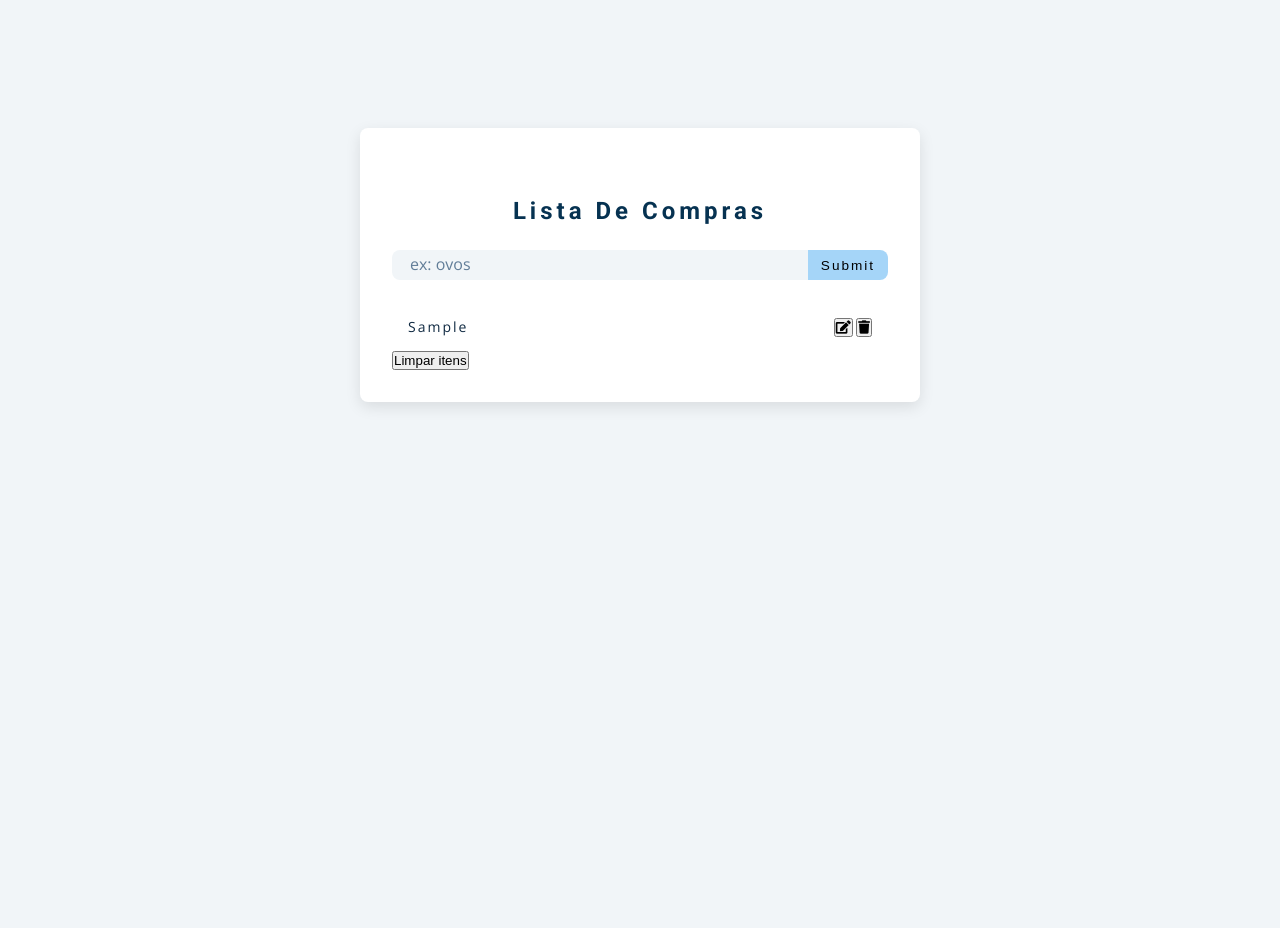
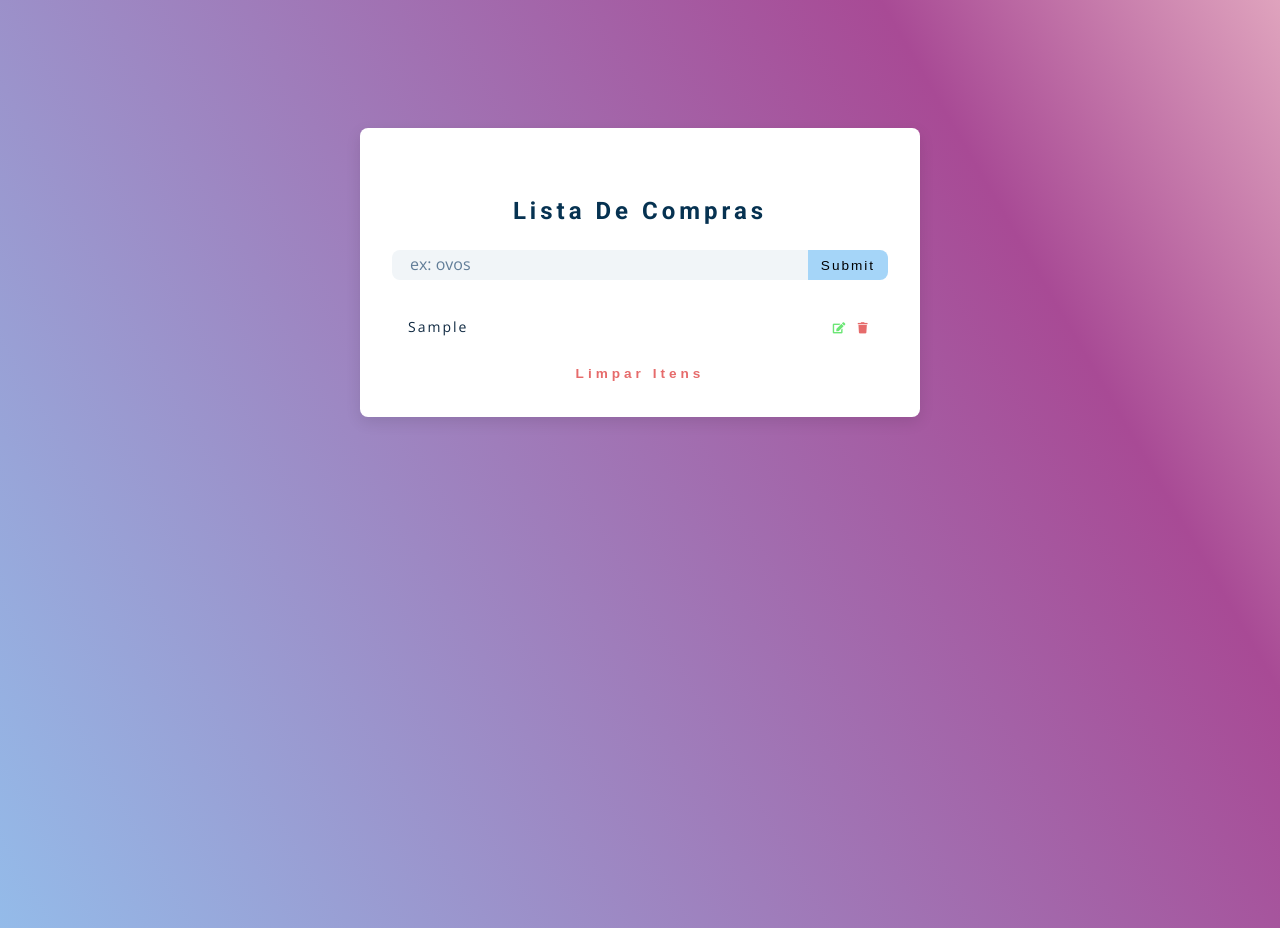
Before and after one commit to lilian-rangel/Projeto-Lista-de-Compras, a plain HTML site: page index.html in a window 1280 px wide. Both pictures are taken after typing "Sample" into the empty fields and a click on the button "Adicionar". Before the commit the page ends 800 px from the top, so only its background shows below. Drawn offline with nearby package versions, Linux system fonts and the light colour scheme.

Commit message:
:lipstick: feat: Estilização edit-btn| delete-btn| clear-btn

```diff
--- a/assets/css/styles.css
+++ b/assets/css/styles.css
@@ -15,6 +15,10 @@
     --clr-grey-1: hsl(209, 61%, 16%);
     --clr-grey-5: hsl(210, 22%, 49%);
     --spacing: 0.25rem;
+    --clr-red-dark: hsl(360, 67%, 44%);
+    --clr-red-light: hsl(360, 71%, 66%);
+    --clr-green-dark: hsl(125, 67%, 44%);
+    --clr-green-light: hsl(125, 71%, 66%);
 
 }
 
@@ -26,10 +30,12 @@
 
 body {
     font-family: var(--ff-secondary);
-    background: var(--clr-grey-10);
+    background: rgb(223,163,189);
+    background: linear-gradient(240deg, rgba(223,163,189,1) 0%, rgba(168,74,149,1) 22%, rgba(148,187,233,1) 100%);
     color: var(--clr-grey-1);
     line-height: 1.5;
     font-size: 0.875rem;
+    min-height: 100vh;
 }
 
 h3 {
@@ -91,8 +97,8 @@ p {
 
 .alert-success {
     color: #155724;
-    background: #f8d7da;
-}
+    background: #d4edda;
+  }
 
 .form-control {
     display: flex;
@@ -174,3 +180,51 @@ p {
     letter-spacing: 2px;
     transition: var(--transition);
 }
+
+.edit-btn,
+.delete-btn {
+  background: transparent;
+  border-color: transparent;
+  cursor: pointer;
+  font-size: 0.7rem;
+  margin: 0 0.15rem;
+  transition: var(--transition);
+}
+
+.edit-btn {
+  color: var(--clr-green-light);
+}
+
+.edit-btn:hover {
+  color: var(--clr-green-dark);
+}
+
+.delete-btn {
+  color: var(--clr-red-light);
+}
+
+.delete-btn:hover {
+  color: var(--clr-red-dark);
+}
+
+.clear-btn {
+  text-transform: capitalize;
+  width: 10rem;
+  height: 1.5rem;
+  display: grid;
+  align-items: center;
+  background: transparent;
+  border-color: transparent;
+  color: var(--clr-red-light);
+  margin: 0 auto;
+  font-size: 0.85rem;
+  font-weight: bold;
+  letter-spacing: var(--spacing);
+  cursor: pointer;
+  transition: var(--transition);
+  margin-top: 1.25rem;
+}
+
+.clear-btn:hover {
+  color: var(--clr-red-dark);
+}
--- a/index.html
+++ b/index.html
@@ -4,7 +4,7 @@
     <meta charset="UTF-8">
     <meta http-equiv="X-UA-Compatible" content="IE=edge">
     <meta name="viewport" content="width=device-width, initial-scale=1.0">
-    <title>Projeto com CRUD</title>
+    <title>Projeto Lista de Compras</title>
     <link rel="stylesheet" href="./assets/css/styles.css">
     <link rel="stylesheet" href="https://cdnjs.cloudflare.com/ajax/libs/font-awesome/5.14.0/css/all.min.css">
 
```
